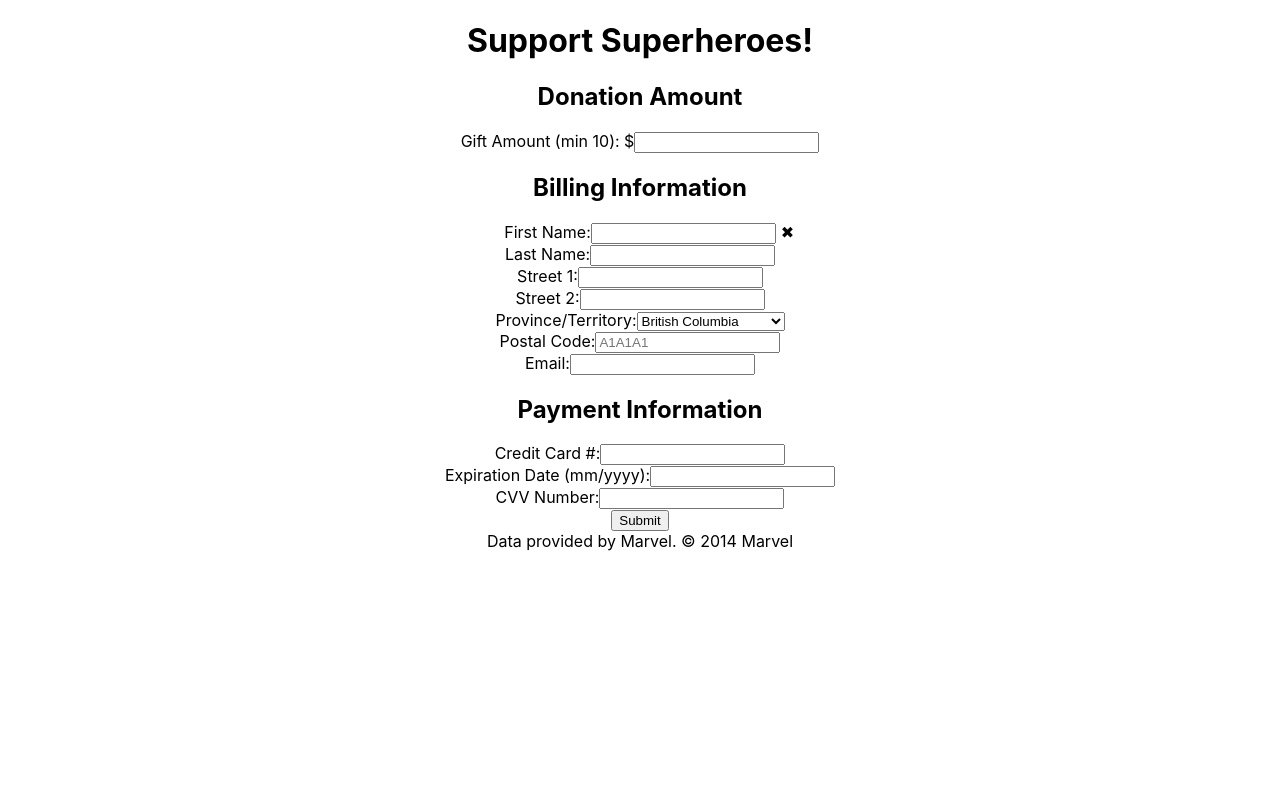
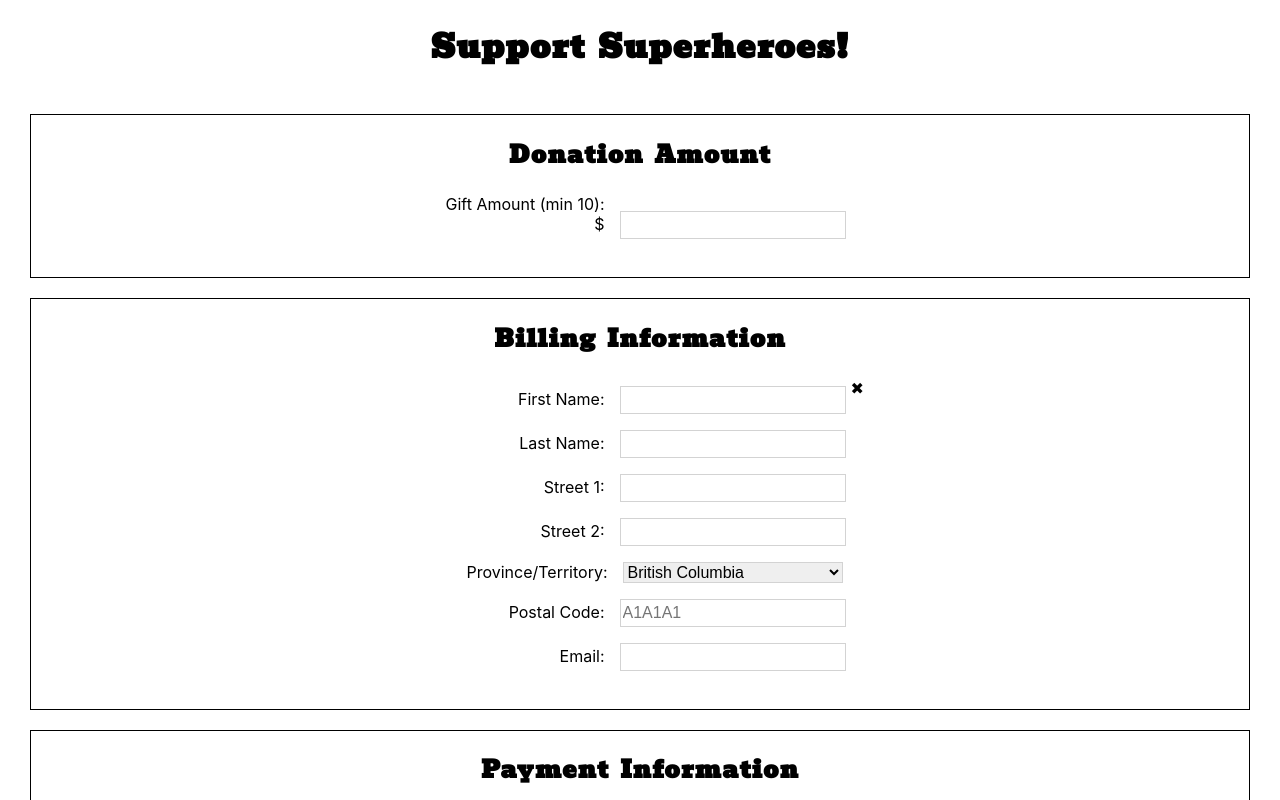
Before and after one commit to bonniehsm/superhero-charity, a React (Create React App) app: page /donation in a window 1280 px wide. Shown: the top 800 px of the page. Built offline with nearby package versions, Linux system fonts and the light colour scheme; no server answers.

Commit message:
updates to form styling

```diff
--- a/src/App.scss
+++ b/src/App.scss
@@ -1,4 +1,18 @@
+$bevan-ff: 'Bevan', cursive;
+$opensans-ff: 'Open Sans', sans-serif;
+
 $seafoam: #61dafb;
+
+
+h1, h2, h3 {
+    font-family: $bevan-ff;
+    letter-spacing: 1px;
+    word-spacing: 5px;
+}
+
+.button {
+    font-family: $opensans-ff;
+}
 
 .App-link {
     color: $seafoam;
--- a/src/containers/FormContainer.js
+++ b/src/containers/FormContainer.js
@@ -53,7 +53,7 @@
                     <div className="form-subfield">
                         <h2>Donation Amount</h2>
                         <label>
-                            Gift Amount (min 10): $
+                            <span className="form-label">Gift Amount (min 10): $</span>
                             <input required
                                 type="number"
                                 min="10"
@@ -68,7 +68,7 @@
                     <div className="form-subfield">
                         <h2>Billing Information</h2>
                         <label>
-                            First Name:
+                            <span className="form-label">First Name:</span>
                             <input required
                                 className="fn-input"
                                 type="text"
@@ -80,7 +80,7 @@
                         </label>
                         <br/>
                         <label>
-                            Last Name:
+                            <span className="form-label">Last Name:</span>
                             <input required
                                 className="ln-input"
                                 type="text"
@@ -92,7 +92,7 @@
                         </label>
                         <br/>
                         <label>
-                            Street 1:
+                            <span className="form-label">Street 1:</span>
                             <input required
                                 className="street-input"
                                 type="text"
@@ -104,7 +104,7 @@
                         </label>
                         <br/>
                         <label>
-                            Street 2:
+                            <span className="form-label">Street 2:</span>
                             <input
                                 type="text"
                                 name="street2"
@@ -112,7 +112,7 @@
                                 onChange={this.handleChange}/>
                         </label>
                         <br/>
-                        Province/Territory:
+                        <span className="form-label">Province/Territory:</span>
                         <select
                             value={this.state.provinceTerritory}
                             name="provinceTerritory"
@@ -133,7 +133,7 @@
                         </select>
                         <br/>
                         <label>
-                            Postal Code:
+                            <span className="form-label">Postal Code:</span>
                             <input required
                                 className="pc-input"
                                 type="text"
@@ -145,7 +145,7 @@
                         </label>
                         <br/>
                         <label>
-                            Email:
+                            <span className="form-label">Email:</span>
                             <input required
                                 className="email-input"
                                 type="email"
@@ -160,7 +160,7 @@
                     <div className="form-subfield">
                         <h2>Payment Information</h2>
                         <label>
-                            Credit Card #:
+                            <span className="form-label">Credit Card #:</span>
                             <input required
                                 className="cc-input"
                                 type="number"
@@ -171,7 +171,7 @@
                         </label>
                         <br/>
                         <label>
-                            Expiration Date (mm/yyyy):
+                            <span className="form-label">Expiration Date (mm/yyyy):</span>
                             <input required
                                 className="expdate-input"
                                 type="text"
@@ -182,7 +182,7 @@
                         </label>
                         <br/>
                         <label>
-                            CVV Number:
+                            <span className="form-label">CVV Number:</span>
                             <input required
                                 className="cc-input"
                                 type="number"
@@ -192,7 +192,7 @@
                             <span class="invalid"></span>
                         </label>
                     </div>
-                    <input type="submit" value="Submit"/>
+                    <input className="submit-button button" type="submit" value="Submit"/>
                 </form>
             </div>
         )
--- a/src/styles/Form.scss
+++ b/src/styles/Form.scss
@@ -1,10 +1,39 @@
 /**
 * Form Container Styling
 */
+.form-container {
+    display: flex;
+    flex-direction: column;
+}
+.form-subfield {
+    border: 1px solid black;
+    margin: 20px 30px;
+    padding-bottom: 30px;
+}
+
+input, select {
+    line-height: 1.5rem;
+    margin-top: 8px;
+    margin-bottom: 8px;
+    width: 220px;
+    font-size: 1rem;
+    border-color: lightgray;
+    border-style: solid;
+    border-width: 1px;
+}
 
 /**
 * Input Styling
 */
+
+.form-label {
+    margin-right: 15px;
+    display: inline-block;
+    width: 170px;
+    text-align: right;
+    font-size: 1rem;
+
+}
 
 input[type=number]::-webkit-outer-spin-button,
 input[type=number]::-webkit-inner-spin-button {
@@ -48,3 +77,10 @@
 .cc-input {
 
 }
+
+.submit-button {
+    font-size: 1.2rem;
+    letter-spacing: 1px;
+    padding: 7px 15px;
+    cursor: pointer;
+}
```
